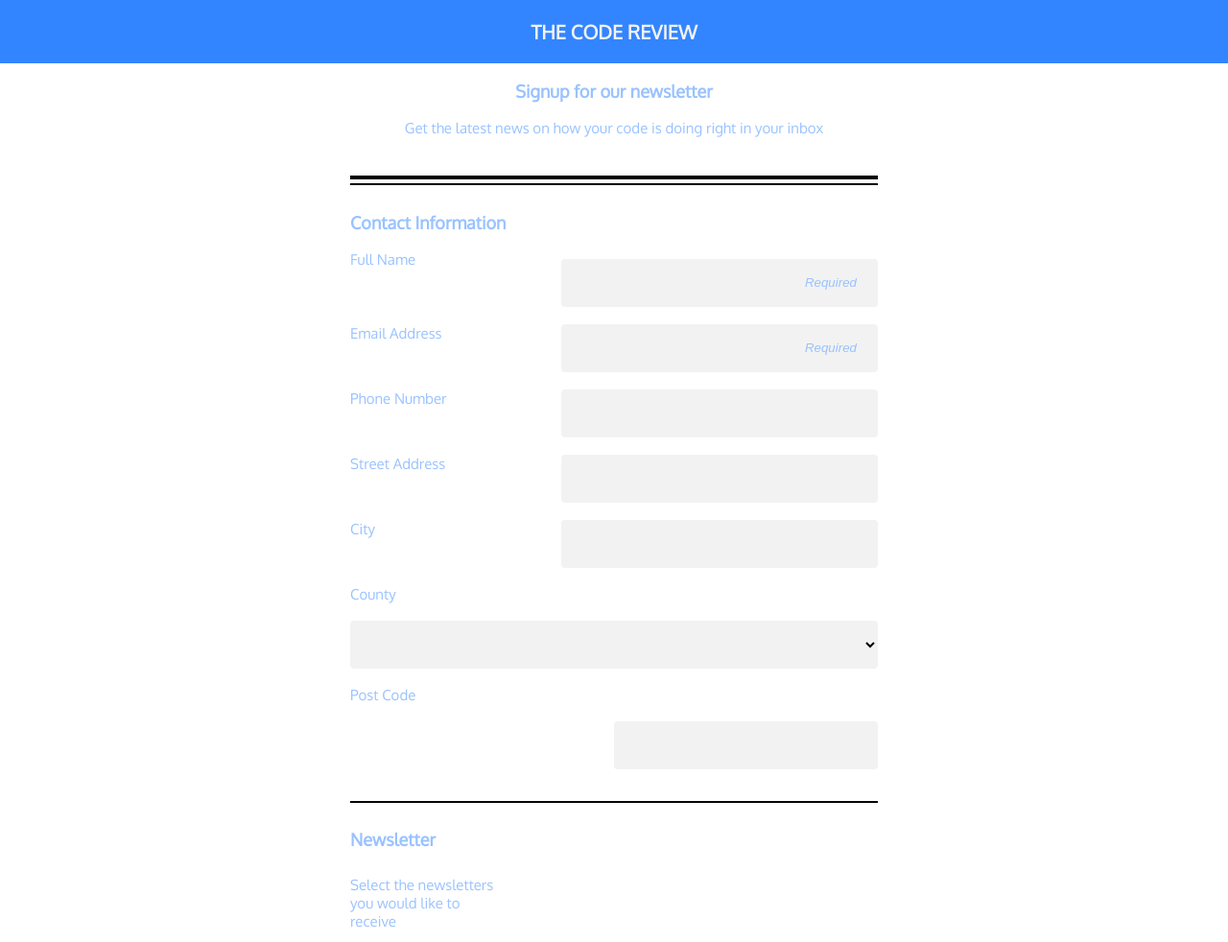
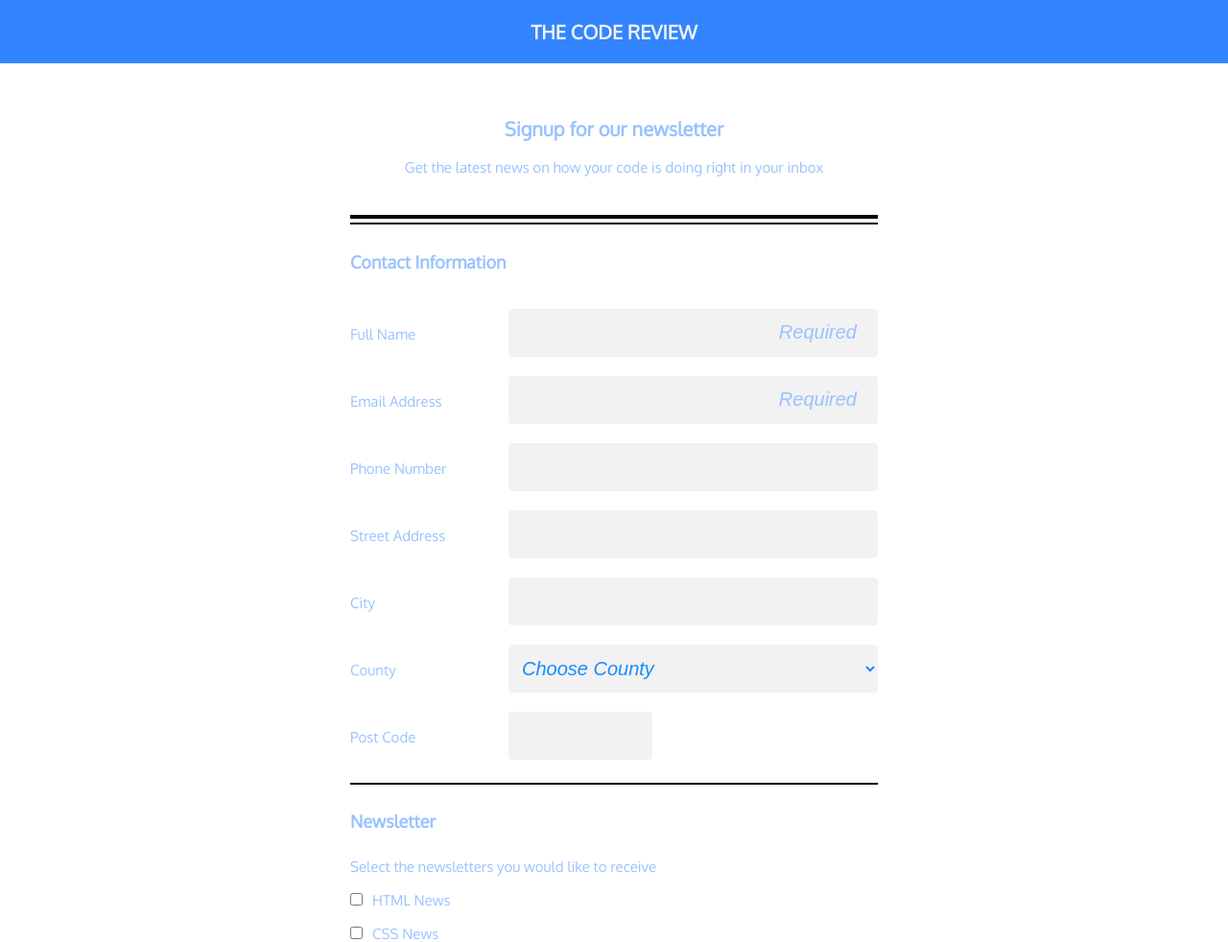
Before and after one commit to Tets5441/Online-Registration-Form, a plain HTML site: page index.html in a window 1280 px wide. Shown: the top 982 px of the page at 96% size. Drawn offline with Linux system fonts and the light colour scheme.

Commit message:
completed media query 768, updated page styles

```diff
--- a/index.html
+++ b/index.html
@@ -13,155 +13,158 @@
     <header>
         <h2>THE CODE REVIEW</h2>
     </header>
-    <section class="banner">
+    <main class="container">
+        <section class="banner">
         <h3  class="heading">Signup for our newsletter</h3>
         <p>Get the latest news on how your code is doing right in your inbox</p>
     </section>
-    <main class="container">
         <hr class="top-hr">
         <hr>
         <form class="flex">
             <fieldset class="yourinfo">
                 <legend class="heading">Contact Information</legend>
+
                 <div class="block-2">
                 <label for="name" class="full-name">Full Name</label>
                 <input type="text" id="name" name="user-name" placeholder="Required">
                 </div>
+
                 <div class="block-2">
                 <label for="mail">Email Address</label>
                 <input type="email" id="mail" name="user-email" placeholder="Required">
                 </div>
+
                 <div class="block-2">
                 <label for="tel">Phone Number</label>
                 <input type="tel" id="tel" name="user-phone-number">
                 </div>
+
                 <div class="block-2">
                 <label for="street">Street Address</label>
                 <input type="tel" id="street" name="user-street">
                 </div>
+
                 <div class="block-2">
                 <label for="city">City</label>
                 <input type="city" id="city" name="user-city">
                 </div>
+
                 <div class="block-2">
                 <label for="county">County</label>
-                    <select name="county" placeholder="Choose-County" class="select">
-                        <optgroup label="England">
-                            <option></option>
+                    <select name="county" class="select">
+                        <optgroup label="Choose County">
+                            <option>Choose County</option>
+                            <option>Aberdeenshire</option>
+                            <option>Anglesey</option>
+                            <option>Angus</option>
+                            <option>Antrim</option>
+                            <option>Argyllshire</option>
+                            <option>Armagh</option>
+                            <option>Ayrshire</option>
+                            <option>Banffshire</option>
                             <option>Bedfordshire</option>
                             <option>Berkshire</option>
+                            <option>Berwickshire</option>
+                            <option>Brecknockshire</option>
                             <option>Bristol</option>
                             <option>Buckinghamshire</option>
+                            <option>Buteshire</option>
+                            <option>Caernarfonshire</option>
+                            <option>Caithness</option>
                             <option>Cambridgeshire</option>
+                            <option>Cardiganshire</option>
+                            <option>Carmarthenshire</option>
                             <option>Cheshire</option>
+                            <option>Choose County</option>
                             <option>City of London</option>
+                            <option>Clackmannanshire</option>
                             <option>Cornwall</option>
+                            <option>Cromartyshire</option>
                             <option>Cumbria</option>
+                            <option>Denbighshire</option>
                             <option>Derbyshire</option>
                             <option>Devon</option>
                             <option>Dorset</option>
+                            <option>Down</option>
+                            <option>Dumfriesshire</option>
+                            <option>Dunbartonshire</option>
                             <option>Durham</option>
+                            <option>East Lothian</option>
                             <option>East Riding of Yorkshire</option>
                             <option>East Sussex</option>
                             <option>Essex</option>
+                            <option>Fermanagh</option>
+                            <option>Fife</option>
+                            <option>Flintshire</option>
+                            <option>Glamorgan</option>
                             <option>Gloucestershire</option>
                             <option>Greater London</option>
                             <option>Greater Manchester</option>
                             <option>Hampshire</option>
                             <option>Herefordshire</option>
                             <option>Hertfordshire</option>
+                            <option>Inverness-shire</option>
                             <option>Isle of Wight</option>
                             <option>Kent</option>
+                            <option>Kincardineshire</option>
+                            <option>Kinross</option>
+                            <option>Kirkcudbrightshire</option>
+                            <option>Lanarkshire</option>
                             <option>Lancashire</option>
                             <option>Leicestershire</option>
                             <option>Lincolnshire</option>
+                            <option>Londonderry</option>
+                            <option>Merioneth</option>
                             <option>Merseyside</option>
+                            <option>Midlothian</option>
+                            <option>Monmouthshire</option>
+                            <option>Montgomeryshire</option>
+                            <option>Morayshire</option>
+                            <option>Nairnshire</option>
                             <option>Norfolk</option>
                             <option>North Yorkshire</option>
                             <option>Northamptonshire</option>
                             <option>Northumberland</option>
                             <option>Nottinghamshire</option>
+                            <option>Orkney</option>
                             <option>Oxfordshire</option>
+                            <option>Peeblesshire</option>
+                            <option>Pembrokeshire</option>
+                            <option>Perthshire</option>
+                            <option>Radnorshire</option>
+                            <option>Renfrewshire</option>
+                            <option>Ross-shire</option>
+                            <option>Roxburghshire</option>
                             <option>Rutland</option>
+                            <option>Selkirkshire</option>
+                            <option>Shetland</option>
                             <option>Shropshire</option>
                             <option>Somerset</option>
                             <option>South Yorkshire</option>
                             <option>Staffordshire</option>
+                            <option>Stirlingshire</option>
                             <option>Suffolk</option>
                             <option>Surrey</option>
+                            <option>Sutherland</option>
                             <option>Tyne and Wear</option>
+                            <option>Tyrone</option>
                             <option>Warwickshire</option>
+                            <option>West Lothian</option>
                             <option>West Midlands</option>
                             <option>West Sussex</option>
                             <option>West Yorkshire</option>
+                            <option>Wigtownshire</option>
                             <option>Wiltshire</option>
                             <option>Worcestershire</option>
                         </optgroup>
-                        <optgroup label="Wales">
-                            <option>Anglesey</option>
-                            <option>Brecknockshire</option>
-                            <option>Caernarfonshire</option>
-                            <option>Carmarthenshire</option>
-                            <option>Cardiganshire</option>
-                            <option>Denbighshire</option>
-                            <option>Flintshire</option>
-                            <option>Glamorgan</option>
-                            <option>Merioneth</option>
-                            <option>Monmouthshire</option>
-                            <option>Montgomeryshire</option>
-                            <option>Pembrokeshire</option>
-                            <option>Radnorshire</option>
-                        </optgroup>
-                        <optgroup label="Scotland">
-                            <option>Aberdeenshire</option>
-                            <option>Angus</option>
-                            <option>Argyllshire</option>
-                            <option>Ayrshire</option>
-                            <option>Banffshire</option>
-                            <option>Berwickshire</option>
-                            <option>Buteshire</option>
-                            <option>Cromartyshire</option>
-                            <option>Caithness</option>
-                            <option>Clackmannanshire</option>
-                            <option>Dumfriesshire</option>
-                            <option>Dunbartonshire</option>
-                            <option>East Lothian</option>
-                            <option>Fife</option>
-                            <option>Inverness-shire</option>
-                            <option>Kincardineshire</option>
-                            <option>Kinross</option>
-                            <option>Kirkcudbrightshire</option>
-                            <option>Lanarkshire</option>
-                            <option>Midlothian</option>
-                            <option>Morayshire</option>
-                            <option>Nairnshire</option>
-                            <option>Orkney</option>
-                            <option>Peeblesshire</option>
-                            <option>Perthshire</option>
-                            <option>Renfrewshire</option>
-                            <option>Ross-shire</option>
-                            <option>Roxburghshire</option>
-                            <option>Selkirkshire</option>
-                            <option>Shetland</option>
-                            <option>Stirlingshire</option>
-                            <option>Sutherland</option>
-                            <option>West Lothian</option>
-                            <option>Wigtownshire</option>
-                        </optgroup>
-                        <optgroup label="Northern Ireland">
-                            <option>Antrim</option>
-                            <option>Armagh</option>
-                            <option>Down</option>
-                            <option>Fermanagh</option>
-                            <option>Londonderry</option>
-                            <option>Tyrone</option>
-                        </optgroup>
                     </select>
                 </div>
+
                 <div class="block-2">
                 <label for="postcode" class="pctext">Post Code</label>
                 <input type="postcode" id="postcode" name="user-postcode">
                 </div>
+
             </fieldset>
             <hr>
             <fieldset class="selectors">
--- a/style.css
+++ b/style.css
@@ -3,8 +3,9 @@
 }
 
 .container {
-    margin-left: 10px;
-    margin-right: 10px;
+    margin: auto;
+    max-width: 300px;
+    align-items: center;
 }
 
 
@@ -85,6 +86,7 @@ MAIN CONTENT
 
 label {
     margin: 9px 0;
+    height: 15px;
 }
 
 .full-name {
@@ -115,6 +117,24 @@ select,
     margin-top: 9px;
 }
 
+input {
+    padding-left: 10px;
+    color: #178bff;
+    font-style: oblique;
+    font-size: 20px;
+}
+
+.select {
+    padding-left: 10px;
+    color: #178bff;
+    font-style: oblique;
+    font-size: 20px;
+}
+
+input:hover {
+    background: #fdffb9;
+}
+
 input::placeholder {
     color: #99c2ff;
     text-align: right;
@@ -127,17 +147,23 @@ input::placeholder {
 }
 
 #postcode {
-    max-width: 50%;
+    width: 150px;
 }
 
 .block {
-    display: inline-block;
     margin-bottom: 20px;
 }
 
+
 .selector {
-    margin: 0 10px 0 0;
+    margin: auto 10px 0 0;
+    width: auto;
+    vertical-align: middle;
+}
 
+.block label {
+    margin-bottom: px;
+    vertical-align: middle;
 }
 
 .tag {
@@ -167,6 +193,9 @@ input.selector {
     width: 100%;
 }
 
+optgroup {
+    color: aquamarine;
+}
 
 footer {
     text-align: center;
@@ -192,19 +221,65 @@ STYLES FOR LARGER SCREENS
         width: 550px;
     }
 
-    .block-2 {
-        display: inline-block;
-        justify-content: space-around;
+    h3.heading {
+        font-size: 20px;
+        margin-top: 55px;
     }
 
-    input {
-        width: 60%;
-        float: right;
+    /**************************
+    FIELDSET 1
+    **************************/
+
+    input, .select {
+        width: 70%;
+        margin: 0;
+    }
+
+    .pctext {
+        margin-right: 0;
     }
 
     label {
         width: 30%;
+        height: 15px;
         float: left;
+        margin: 0;
     }
 
+    select,
+    #name,
+    #mail,
+    #tel,
+    #street,
+    #city,
+    #postcode {
+        margin-top: 0;
+    }
+
+    .block-2 {
+        margin-top: 20px;
+    }
+
+    .block-2 label {
+        padding-top: 17.5px;
+    }
+
+    .subheader {
+        width: 100%;
+    }
+
+    /**************************
+    FIELDSET 2
+    **************************/
+
+    .block {
+       display: flex;
+    }
+
+    #textarea {
+        margin-right: 0;
+        width: 100%;
+    }
+
+
 }
```
